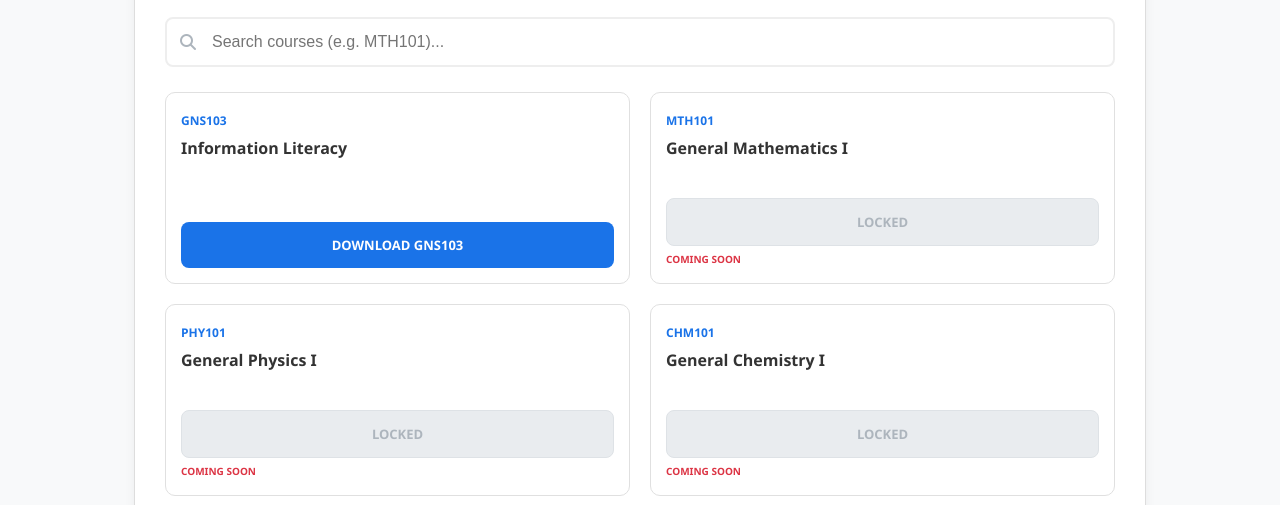
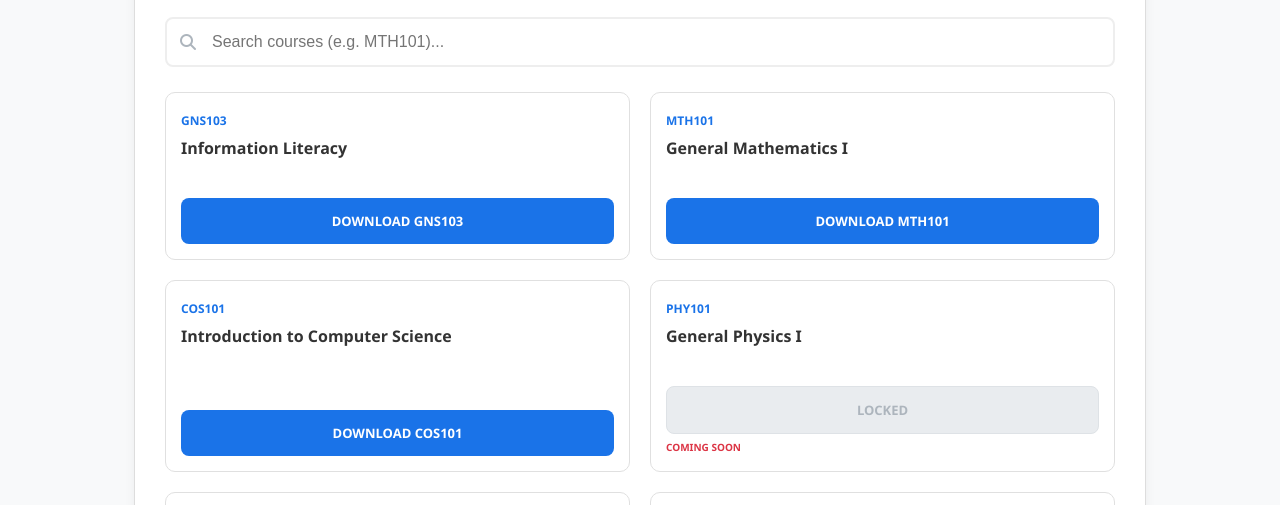
Before and after one commit to Resolutefemi/renancecbt, a plain HTML site: page pdf.html in a window 1280 px wide. Shown: the part 154-659 px from the top of the page. Drawn offline with Linux system fonts and the light colour scheme.

Commit message:
Add files via upload

```diff
--- a/pdf.html
+++ b/pdf.html
@@ -165,7 +165,8 @@
 <script>
     const courses = [
         {code: "GNS103", name: "Information Literacy", available: true},
-        {code: "MTH101", name: "General Mathematics I", available: false},
+        {code: "MTH101", name: "General Mathematics I", available: true},
+        {code: "COS101", name: "Introduction to Computer Science", available: true},
         {code: "PHY101", name: "General Physics I", available: false},
         {code: "CHM101", name: "General Chemistry I", available: false},
         {code: "BIO101", name: "General Biology I", available: false},
```
Also changed, not shown: 2 other files.
